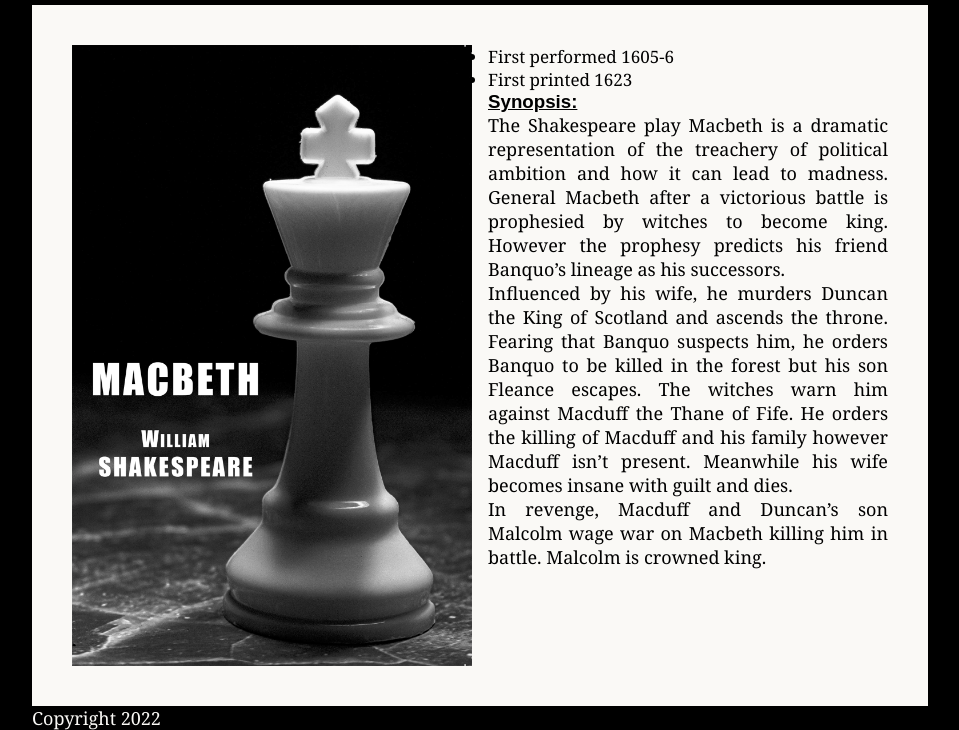
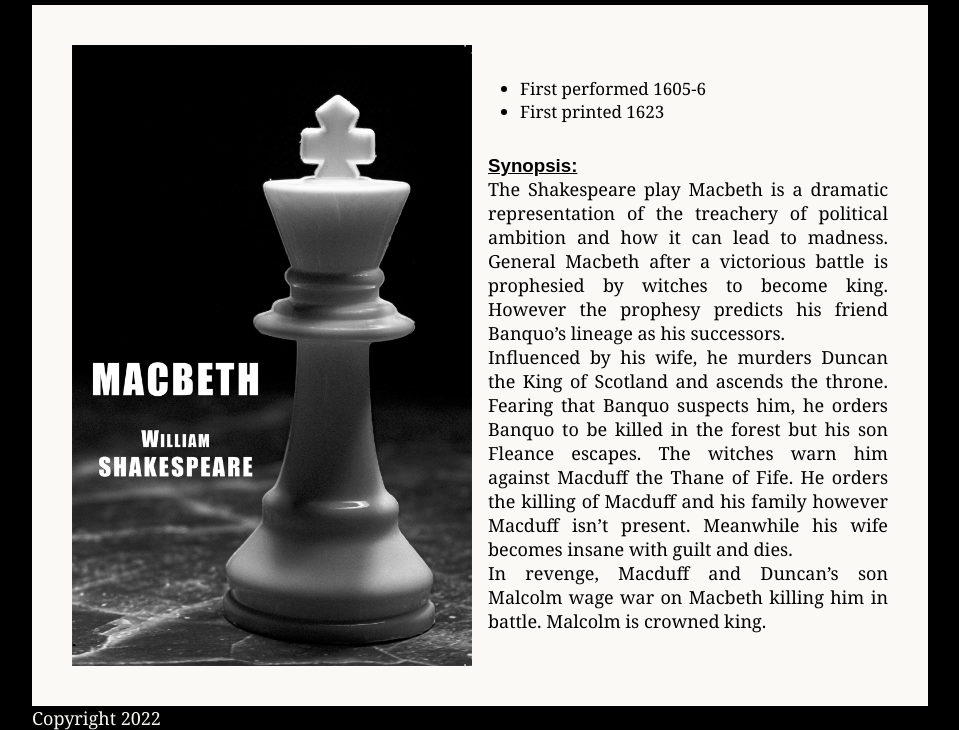
Before and after one commit to AliceCorning/AliceCorning.github.io, a plain HTML site: page docs/index.html in a window 1280 px wide. Shown: the part 105-835 px from the top of the page, without its empty margins (160-1119 px from the left). Drawn offline with Linux system fonts and the light colour scheme.

Commit message:
AddPadding

```diff
--- a/docs/css/styles.css
+++ b/docs/css/styles.css
@@ -134,6 +134,10 @@ img {
     display: block;
 }
 
+ul {
+  padding: 2em;
+}
+
 p {
     text-align: justify;
     font-size: 18;
```
